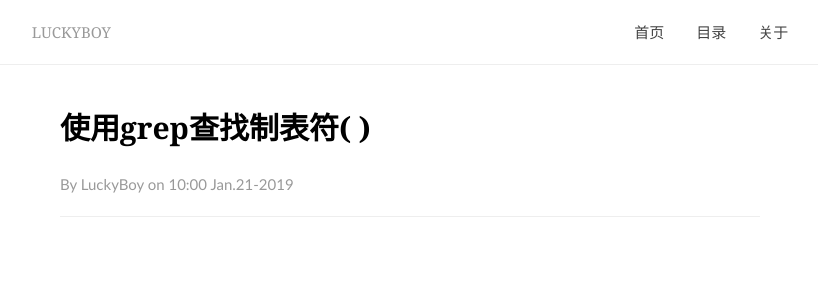
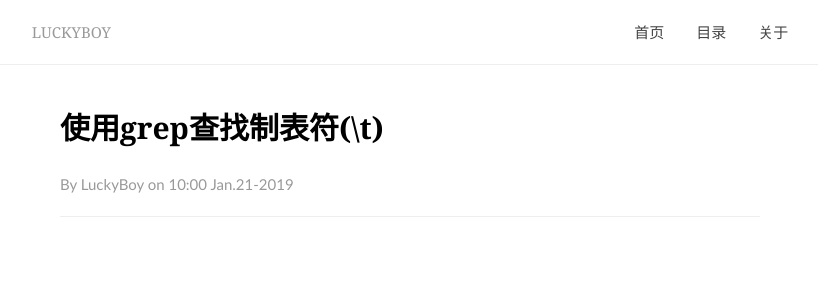
Before and after one commit to byd913/byd913.github.io, a Jekyll site: the page built from _posts/2019-01-21-grep-tab.md, in a window 1280 px wide. Shown: the top 305 px of the page, without its empty margins (230-1048 px from the left). Built offline with Jekyll 4.4.1, drawn with Linux system fonts in a browser that asks for light colours; comment, search, counter and statistics services are not loaded.

Commit message:
update \t

```diff
--- a/_posts/2019-01-21-grep-tab.md
+++ b/_posts/2019-01-21-grep-tab.md
@@ -1,6 +1,6 @@
 ---
 layout: post
-title:  "使用grep查找制表符(\t)"
+title:  "使用grep查找制表符(\\t)"
 date:   2019-01-21 10:00:00
 categories: Linux
 tags: Linux, Grep, Tab
```
